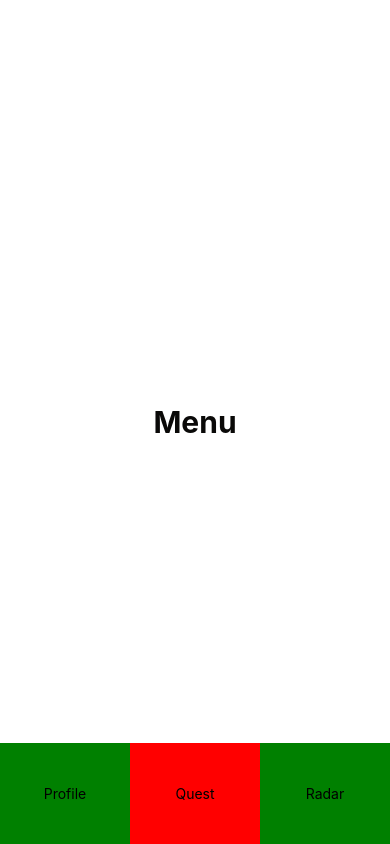
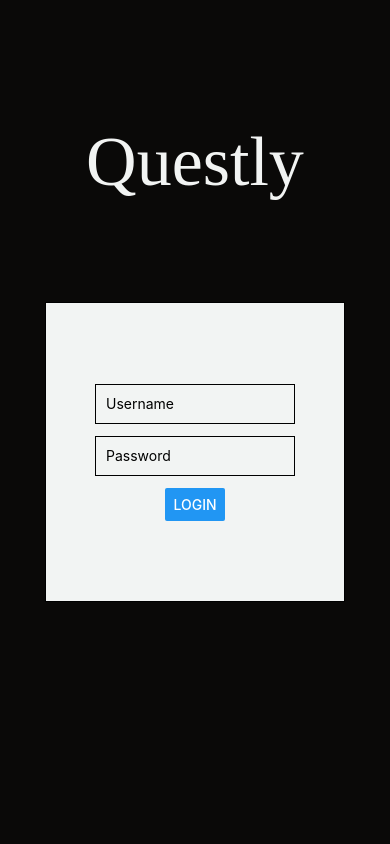
Before and after one commit to LanceCampos5302/Questly, a React Native app: screen / in a window 390 px wide. Built offline with nearby package versions, Linux system fonts and the light colour scheme.

Commit message:
changed colors

```diff
--- a/App.js
+++ b/App.js
@@ -7,7 +7,7 @@ import MenuPage from './components/MenuPage';
 export default function App() {
   return (
     <View style={styles.container}>
-        <MenuPage></MenuPage>
+        <LoginPage></LoginPage>
         <StatusBar style="auto" />
     </View>
   );
--- a/components/LoginPage.js
+++ b/components/LoginPage.js
@@ -50,7 +50,7 @@ const styles = StyleSheet.create({
   backround:{//outermost container controls
     width: '100%',
     height: '100%',
-    backgroundColor: '#22333B',
+    backgroundColor: globalStyles.secondaryColor,
     flex: 1,
     justifyContent: 'center',
     alignItems: 'center',
@@ -59,13 +59,14 @@ const styles = StyleSheet.create({
     fontSize: 70,
     fontWeight: '300',
     color: globalStyles.primaryColor,
-    marginBottom: 150,
+    marginBottom: 100,
+    fontFamily:'serif',
   },
   Title: {
     fontsize: 100,
     fontWeight: 'bold',
     color: globalStyles.primaryColor,
-    //fontFamily: 'cochin',
+    //fontFamily: 'serif',
   },
   Look_Box: {
     height: 300,
@@ -73,8 +74,8 @@ const styles = StyleSheet.create({
     justifyContent: 'center',
     alignItems: 'center',
     color: globalStyles.primaryColor,
-    marginBottom: 20,
-    borderWidth: 10,
+    marginBottom: 120,
+    borderWidth: 1,
     backgroundColor: globalStyles.primaryColor,
     padding: 10,
   },
```
